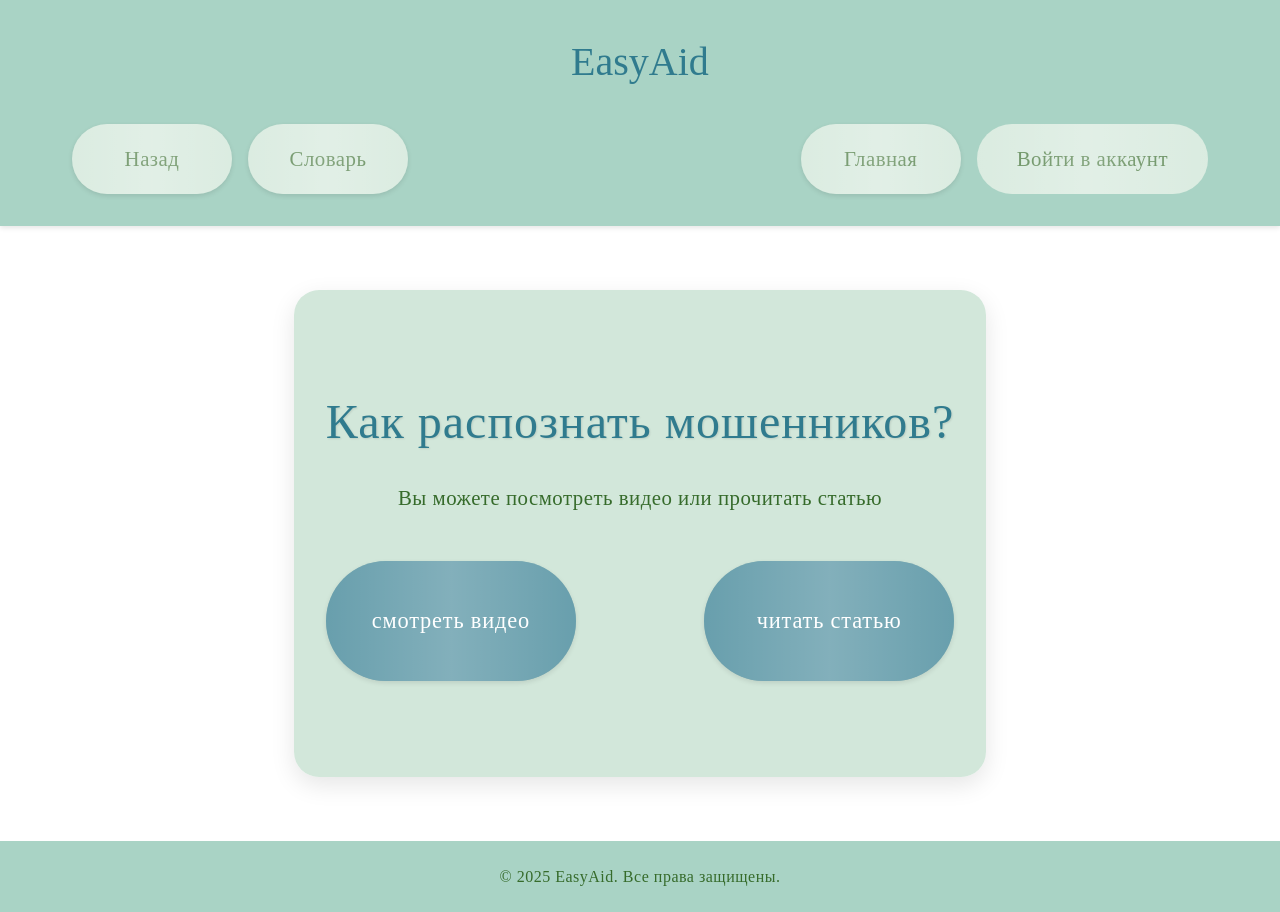
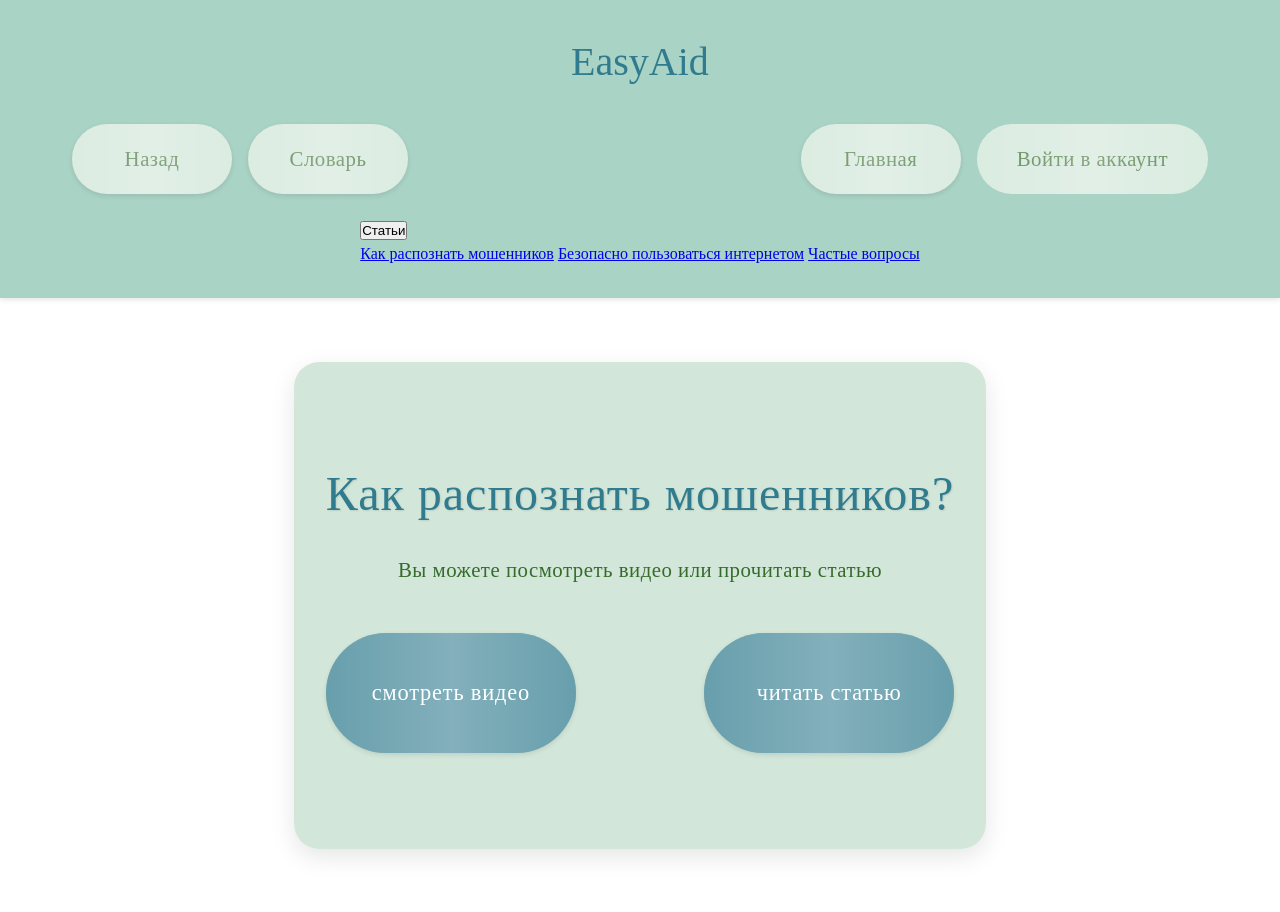
Before and after one commit to illidirr/easyaid-2025, a Django app: page /group1/ in a window 1280 px wide. Shown: the top 912 px of the page. Run offline with Django 4.2, Linux system fonts and the light colour scheme; parts of the project's set-up code (start-up, migrations or seed data) failed here and were passed over.

Commit message:
Update base.html
Signed-off-by: illidirr <zhdanko.y@bk.ru>

```diff
--- a/main/templates/main/base.html
+++ b/main/templates/main/base.html
@@ -1534,7 +1534,7 @@ header {
     }
 }
 
-/* Стиль для account-section чтобы кнопки были в строку */
+
 .account-section {
     display: flex;
     align-items: center;
@@ -1554,9 +1554,8 @@ header {
                 <h1>EasyAid</h1>
             </div>
 
-            <!-- ДЕСКТОПНАЯ НАВИГАЦИЯ (горизонтальная) -->
             <div class="nav-container">
-                <!-- ЛЕВАЯ ГРУППА: Назад (если не на главной) + Словарь -->
+
                 <div class="nav-left-group">
                     {% if request.resolver_match.url_name != 'index' %}
                     <a href="javascript:history.back()" class="back-btn">Назад</a>
@@ -1564,7 +1563,7 @@ header {
                     <a href="/page5/" class="dictionary-btn">Словарь</a>
                 </div>
 
-                <!-- ПРАВАЯ ГРУППА: Войти в аккаунт + Главная (если не на главной) -->
+
                 <div class="nav-right-group">
                     {% if request.resolver_match.url_name != 'index' %}
                     <a href="{% url 'index' %}" class="home-btn">Главная</a>
@@ -1576,8 +1575,16 @@ header {
                     {% endif %}
                 </div>
             </div>
-
-            <!-- МОБИЛЬНАЯ НАВИГАЦИЯ (вертикальная, 2 ряда по 2 кнопки) -->
+        <div class="nav-dropdown">
+            <button class="nav-link dropdown-btn">Статьи <i class="fas fa-chevron-down"></i></button>
+             <div class="dropdown-content">
+                <a href="/group1/" class="dropdown-item">Как распознать мошенников</a>
+                <a href="/group2/" class="dropdown-item">Безопасно пользоваться интернетом</a>
+                <a href="/faq/" class="dropdown-item active">Частые вопросы</a>
+              </div>
+        </div>
+
+
             <div class="mobile-nav">
                 <div class="mobile-nav-row">
                     <a href="/page5/" class="mobile-nav-btn dictionary-btn">Словарь</a>
```
